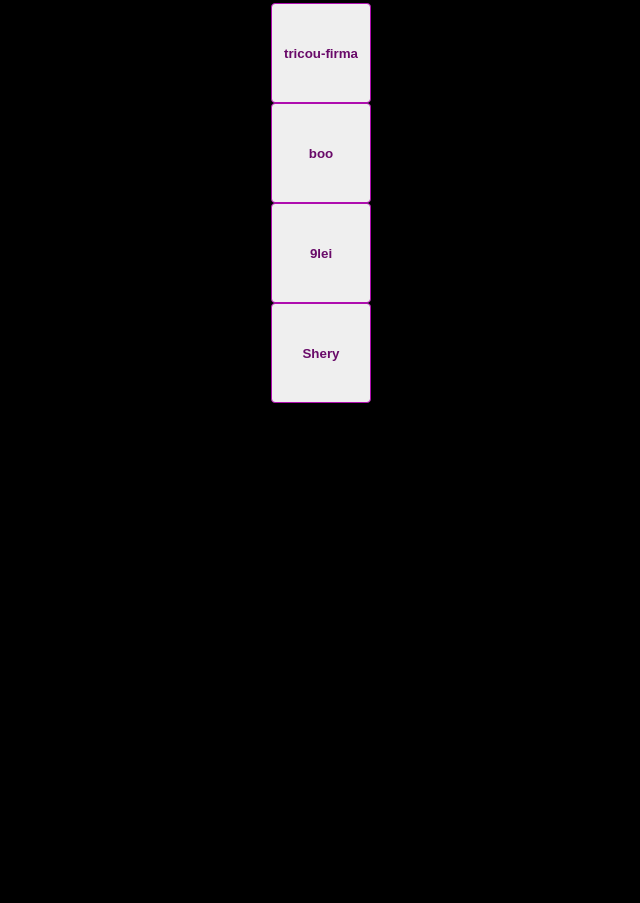
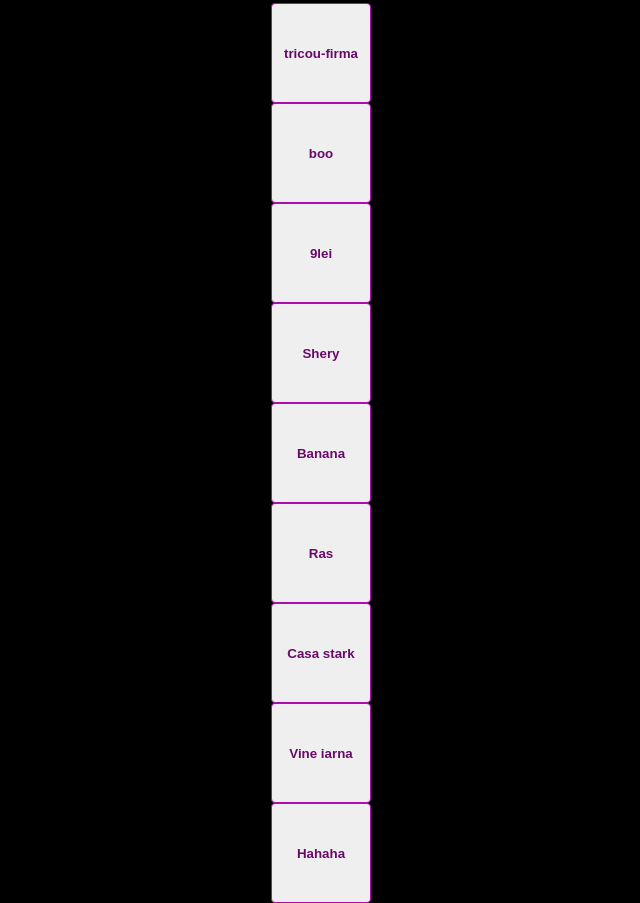
Before and after one commit to cbordei/soundboard-pubg, a website: page index.html in a window 1280 px wide. Shown: the part 347-1250 px from the top of the page, without its empty margins (324-964 px from the left). Before the commit the page ends 800 px from the top, so only its background shows below. Drawn offline with Linux system fonts and the light colour scheme.

Commit message:
Update index.html

```diff
--- a/index.html
+++ b/index.html
@@ -11,6 +11,11 @@
     <audio id="tricou-firma" src="sounds/tricou-firma.m4a"></audio>
     <audio id="boo" src="boo.mp3"></audio>
     <audio id="9lei" src="sounds/9lei.m4a"></audio>
+    <audio id="Banana" src="sounds/Banana.m4a"></audio>
+    <audio id="Ras" src="sounds/Ras.m4a"></audio>
+    <audio id="Casa stark" src="sounds/Casa stark.m4a"></audio>
+    <audio id="Vine iarna" src="sounds/Vine Iarna.m4a"></audio>
+    <audio id="Hahaha" src="sounds/Hahaha.m4a"></audio>
     <audio id="Shery" src="sounds/Shery.m4a"></audio>
     <div class="container">
       <div class="center">
@@ -18,7 +23,17 @@
       </div>
     </div>
     <script type="text/javascript">
-      const sounds = ['tricou-firma', 'boo', '9lei', 'Shery']
+      const sounds = [
+        'tricou-firma',
+        'boo',
+        '9lei',
+        'Shery',
+        'Banana',
+        'Ras',
+        'Casa stark',
+        'Vine iarna',
+        'Hahaha'
+      ]
       sounds.forEach(sound => {
         const btn = document.createElement('button')
         btn.classList.add('btn')
```
